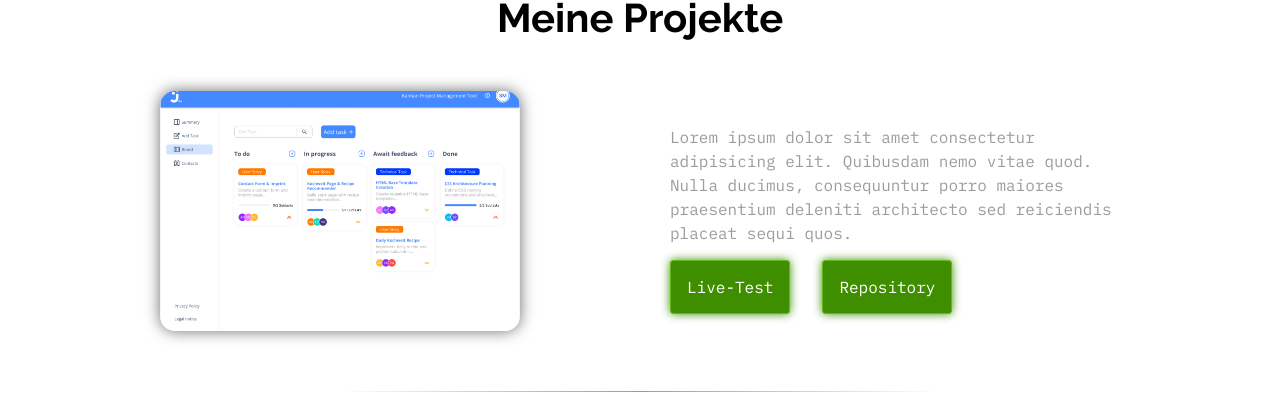
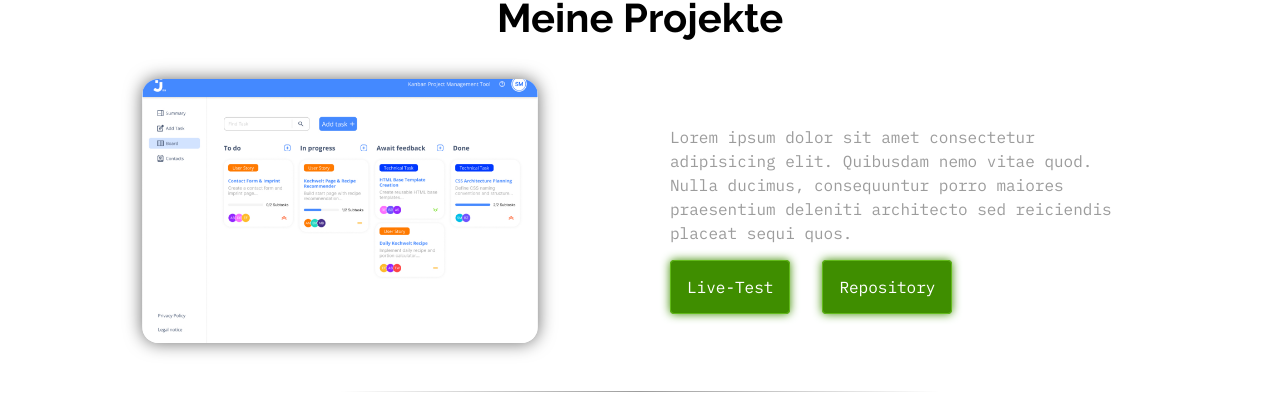
Before and after one commit to nilsalberding/realportfolio, an Angular app: page / in a window 1280 px wide. In both pictures the pointer is over the picture 340 px from the left and 1943 px from the top of the page. Shown: the part 1732-2125 px from the top of the page. Built offline with nearby package versions, Linux system fonts and the light colour scheme.

Commit message:
add transform to project-images

```diff
--- a/src/app/main-content/projects/projects.component.scss
+++ b/src/app/main-content/projects/projects.component.scss
@@ -18,6 +18,10 @@ section{
                     object-fit: cover;
                     border-radius: 15px;
                     box-shadow: 0 0 15px 0 rgba(0, 0, 0, 0.575);
+                    transition: 300ms;
+                    &:hover{
+                        transform: scale(1.1);
+                    }
                 }
                 .project-desc{
                     @include all.fl($gap: 3.2rem, $alit: flex-start);
```
